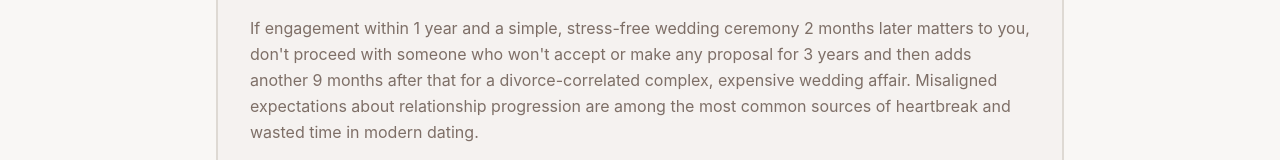
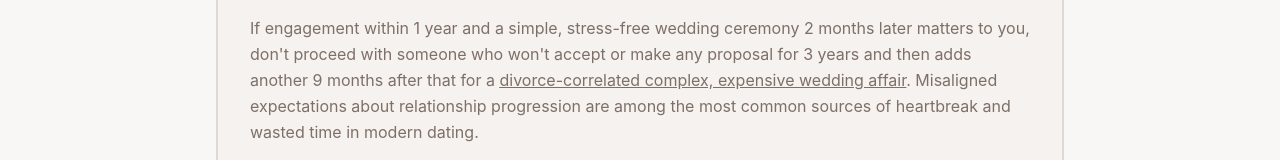
Before and after one commit to LifesaverLabs/FeministYes, a React (Vite) app: page /deeper-thoughts in a window 1280 px wide. Shown: the part 460-620 px from the top of the page. Built offline with nearby package versions, Linux system fonts and the light colour scheme; the HTML template or start-up script is replaced by a standard one.

Commit message:
Code edited in Lovable Code Editor
Edited UI in Lovable

```diff
--- a/src/pages/DeeperThoughts.tsx
+++ b/src/pages/DeeperThoughts.tsx
@@ -37,9 +37,11 @@ const DeeperThoughts = () => {
                 If engagement within 1 year and a simple, stress-free wedding ceremony 2 months later matters to you,
                 don't proceed with someone who won't accept or make any proposal for 3 years and then adds another 9
                 months after that for a{" "}
-                <a href="https://www.harpersbazaar.com/uk/brides/a22085716/couples-who-have-expensive-weddings-are-more-likely-to-get-divorced/">
-                  divorce-correlated complex, expensive wedding affair
-                </a>
+                <u>
+                  <a href="https://www.harpersbazaar.com/uk/brides/a22085716/couples-who-have-expensive-weddings-are-more-likely-to-get-divorced/">
+                    divorce-correlated complex, expensive wedding affair
+                  </a>
+                </u>
                 . Misaligned expectations about relationship progression are among the most common sources of heartbreak
                 and wasted time in modern dating.
               </p>
```
